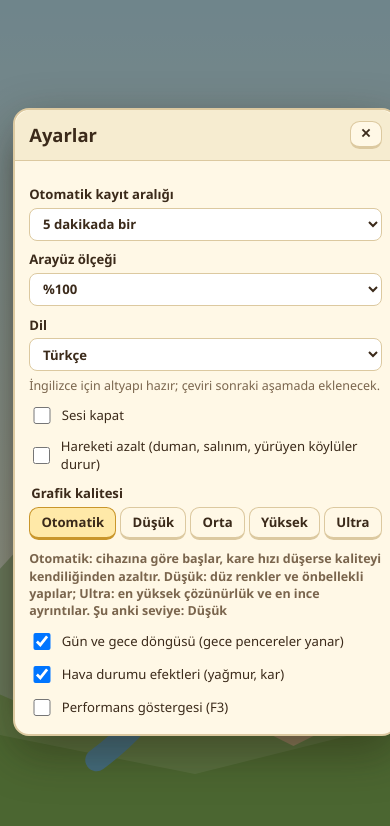
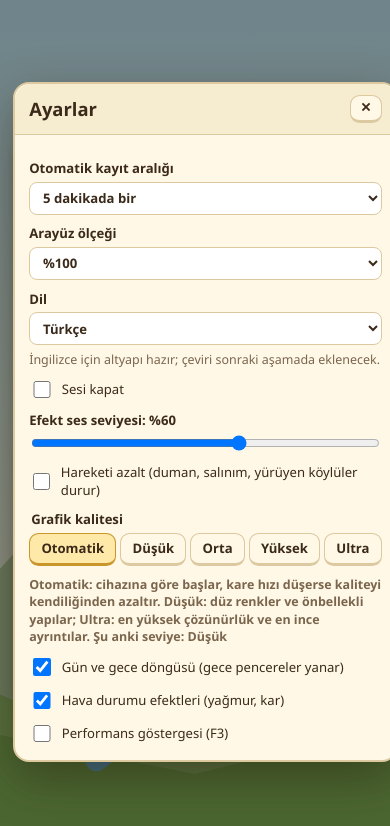
Before and after one commit to oguzcobn/empires-of-the-valley, a React (Vite) app: page / in a window 390 px wide. Both pictures are taken after a click on the button "Ayarlar". Shown: the top 826 px of the page. Built offline with nearby package versions, Linux system fonts and the light colour scheme.

Commit message:
Add mobile-friendly sound volume control and resilient local persistence (#14)
* feat(audio): persist independently adjustable effects volume

* feat(settings): expose touch-friendly sound effect volume slider

* test(audio): verify volume persistence, clamping and storage denial

```diff
--- a/src/app/audio.ts
+++ b/src/app/audio.ts
@@ -3,6 +3,33 @@ export type Sfx = 'click' | 'place' | 'error' | 'complete' | 'quest';
 
 let ctx: AudioContext | null = null;
 let muted = false;
+const VOLUME_KEY = 'eov-sfx-volume-v1';
+let volume = 60;
+
+/** Sound-effect volume is independent of mute and of the gameplay save format. */
+export function getSfxVolume(): number {
+  try {
+    const raw = localStorage.getItem(VOLUME_KEY);
+    if (raw !== null) {
+      const parsed = Number(raw);
+      if (Number.isFinite(parsed)) volume = Math.max(0, Math.min(100, Math.round(parsed)));
+    }
+  } catch {
+    /* blocked storage is harmless */
+  }
+  return volume;
+}
+
+export function setSfxVolume(next: number): void {
+  if (!Number.isFinite(next)) return;
+  volume = Math.max(0, Math.min(100, Math.round(next)));
+  try {
+    localStorage.setItem(VOLUME_KEY, String(volume));
+  } catch {
+    /* blocked storage is harmless */
+  }
+}
+
 
 export const setMuted = (value: boolean): void => {
   muted = value;
@@ -27,7 +54,7 @@ const NOTES: Record<Sfx, [number, number, OscillatorType][]> = {
 };
 
 export function playSfx(name: Sfx): void {
-  if (muted) return;
+  if (muted || volume === 0) return;
   try {
     ctx ??= new AudioContext();
     if (ctx.state === 'suspended') void ctx.resume();
@@ -38,7 +65,7 @@ export function playSfx(name: Sfx): void {
       osc.type = type;
       osc.frequency.value = freq;
       gain.gain.setValueAtTime(0.0001, t);
-      gain.gain.exponentialRampToValueAtTime(0.06, t + 0.01);
+      gain.gain.exponentialRampToValueAtTime(0.06 * volume / 100, t + 0.01);
       gain.gain.exponentialRampToValueAtTime(0.0001, t + dur);
       osc.connect(gain).connect(ctx.destination);
       osc.start(t);
--- a/src/components/Panels.tsx
+++ b/src/components/Panels.tsx
@@ -1,3 +1,4 @@
+import { getSfxVolume, setSfxVolume } from '../app/audio';
 import { useEffect, useMemo, useRef, useState } from 'react';
 import type { ReactElement } from 'react';
 import { SLOT_IDS, useApp } from '../app/store';
@@ -608,6 +609,7 @@ function BackupList(): ReactElement | null {
 }
 
 export function SettingsPanel({ game }: { game: GameState | null }): ReactElement {
+  const [sfxVolume, updateSfxVolume] = useState(getSfxVolume);
   const settings = useApp((s) => s.settings);
   const { updateSettings, dispatch } = useApp.getState();
   return (
@@ -657,6 +659,23 @@ export function SettingsPanel({ game }: { game: GameState | null }): ReactElemen
           onChange={(e) => updateSettings({ muted: e.target.checked })}
         />
         <span>{t('settings.mute')}</span>
+      </label>
+      <label className="field">
+        <span>Efekt ses seviyesi: %{sfxVolume}</span>
+        <input
+          type="range"
+          min={0}
+          max={100}
+          step={5}
+          value={sfxVolume}
+          aria-label="Efekt ses seviyesi"
+          disabled={settings.muted}
+          onChange={(e) => {
+            const next = Number(e.target.value);
+            setSfxVolume(next);
+            updateSfxVolume(next);
+          }}
+        />
       </label>
       <label className="check-field">
         <input
```
Also changed, not shown: 1 other file (tests, documents, lock files or other folders).
